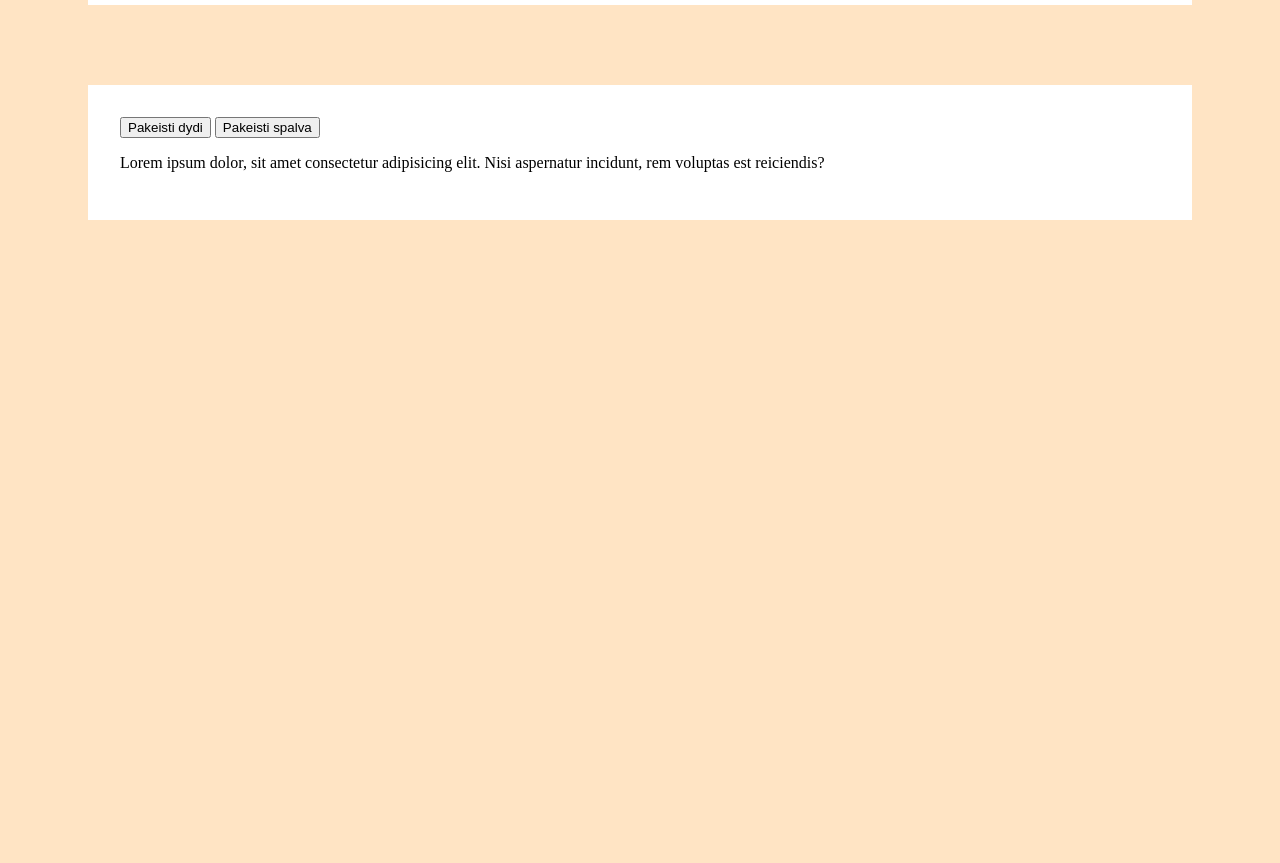
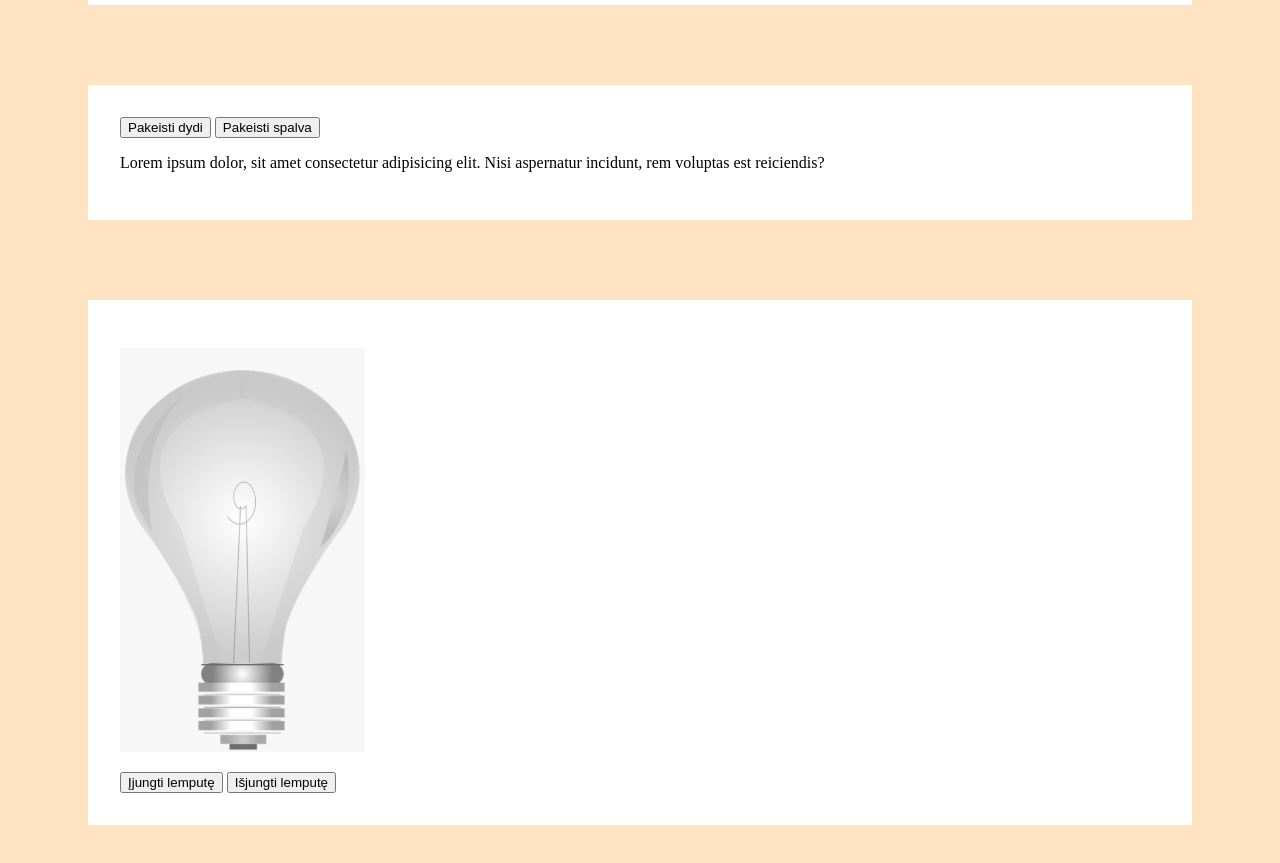
Before and after one commit to tautvydasvarnas1997/02-dom-uzduotis, a plain HTML site: page index.html in a window 1280 px wide. Shown: the part 856-1719 px from the top of the page. Before the commit the page ends 1156 px from the top, so only its background shows below. Drawn offline with Linux system fonts and the light colour scheme.

Commit message:
Buvo parašytas šeštas div su įjungiama/išjungiama lempute

```diff
--- a/index.html
+++ b/index.html
@@ -41,6 +41,19 @@
         </p>
     </div>
 
+    <div id="sestas">
+        <p>
+            <img src="bulboff.png" alt="lempute" id="lempute">
+        </p>
+
+        <button onclick="document.getElementById('lempute').src = 'bulbon.png'">
+            Įjungti lemputę
+        </button>
+        <button onclick="document.getElementById('lempute').src = 'bulboff.png'">
+            Išjungti lemputę
+        </button>
+    </div>
+
     <script src="index.js"></script>
 </body>
 </html>
```
